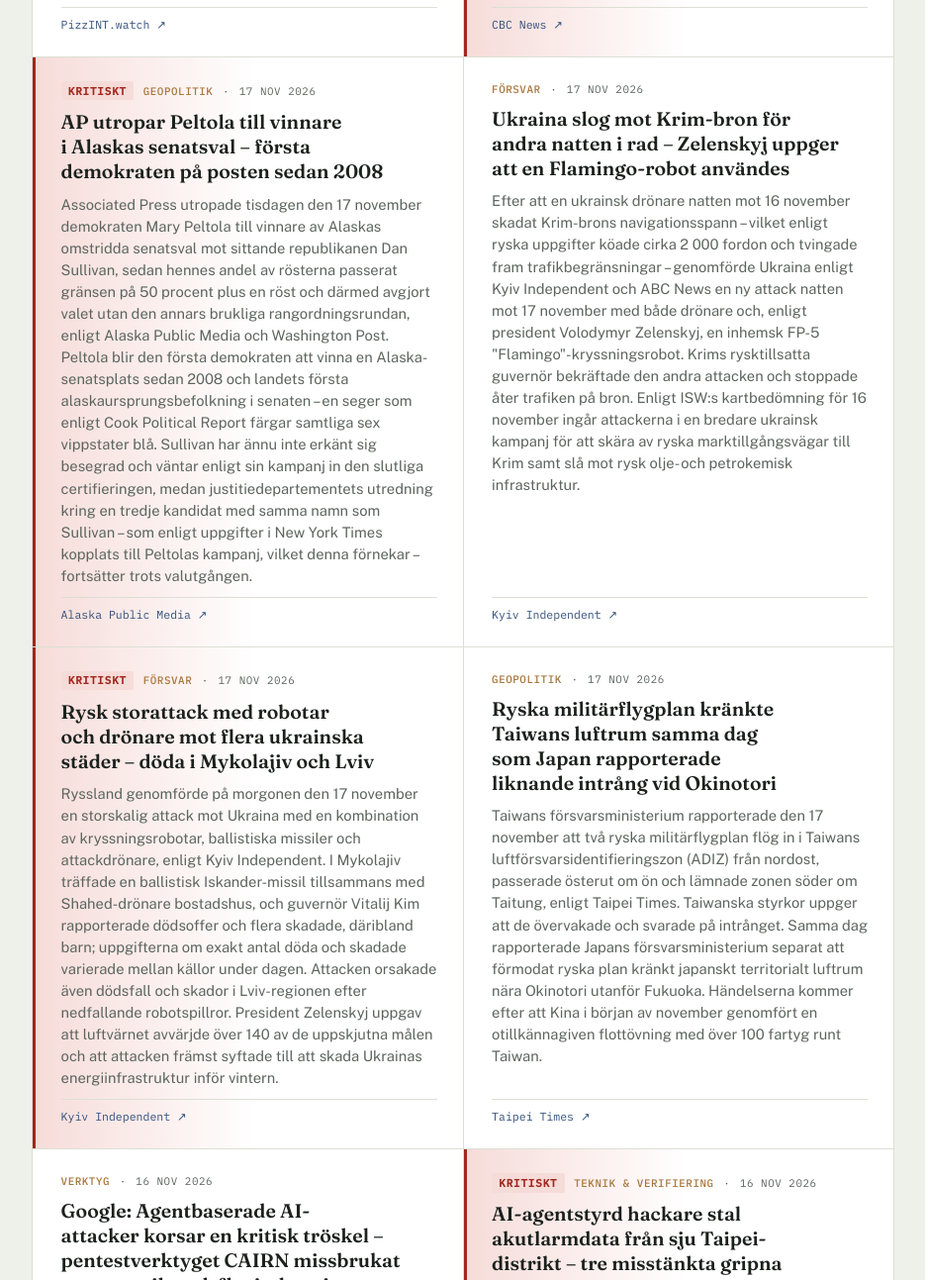
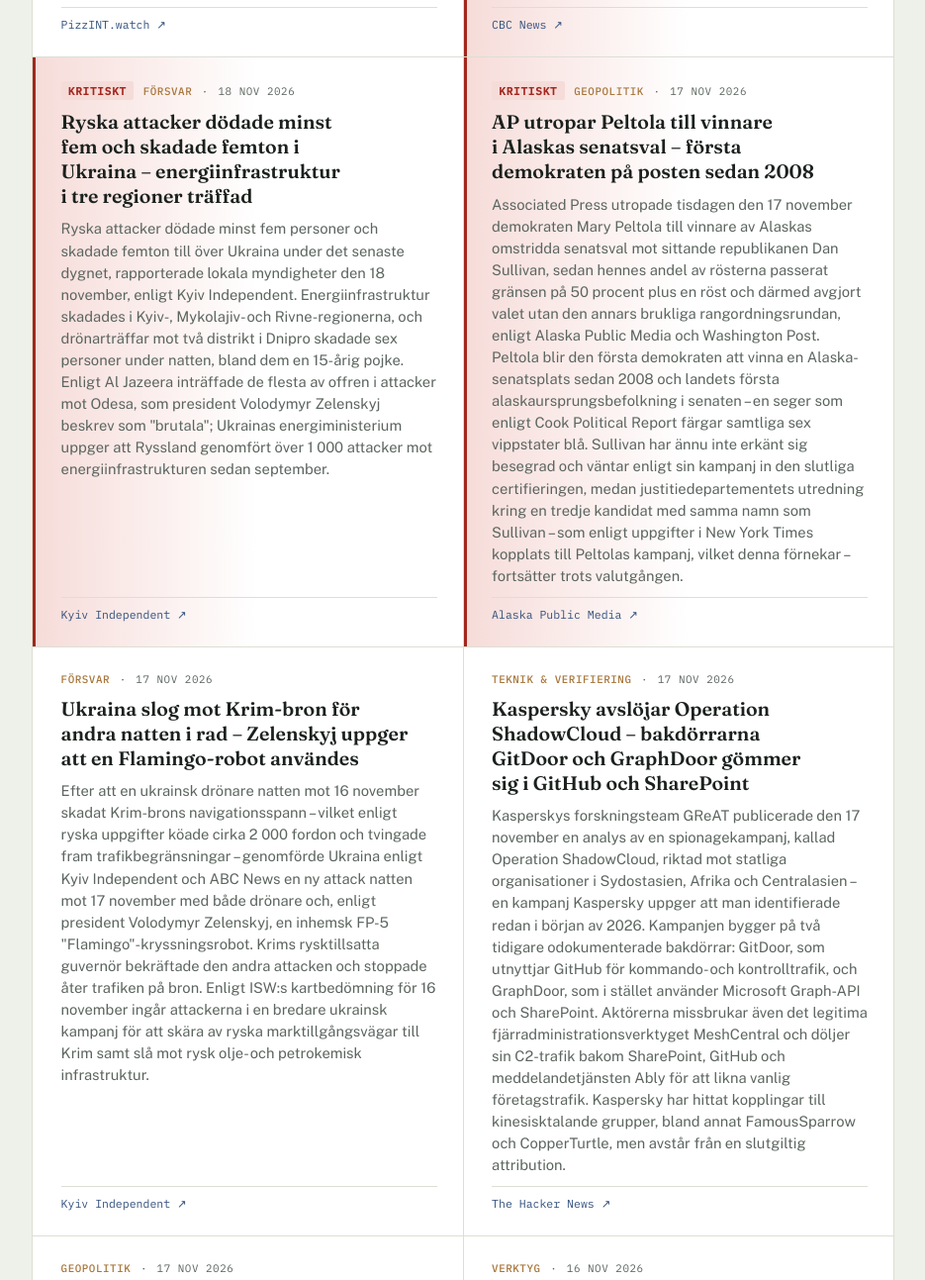
Before and after one commit to DanneE86/Osint, a plain HTML site: page index.html in a window 1280 px wide. Shown: the part 909-2202 px from the top of the page at 99% size, without its empty margins (172-1107 px from the left). Drawn offline with nearby package versions, Linux system fonts and the light colour scheme.

Commit message:
Uppdatera OSINT-bulletinen: 2026-11-20 15:21 UTC
Co-Authored-By: Claude Sonnet 5 <noreply@anthropic.com>
Claude-Session: https://claude.ai/code/session_01CeVZDRAZ2h7kLmyKCdUasE

```diff
--- a/index.html
+++ b/index.html
@@ -287,8 +287,8 @@
     <div class="kicker"><span class="dot"></span>OSINT = Open Source Intelligence, underrättelser ur öppna källor &middot; sammanställd bulletin</div>
     <h1>OSINT-bulletinen</h1>
     <div class="masthead-meta">
-      <span>Ögonblicksbild hämtad <b>20 nov 2026, 02:19 UTC</b></span>
-      <span>11 poster &middot; 5 kategorier &middot; 4 markerade som kritiska</span>
+      <span>Ögonblicksbild hämtad <b>20 nov 2026, 15:21 UTC</b></span>
+      <span>12 poster &middot; 5 kategorier &middot; 4 markerade som kritiska</span>
     </div>
     <div class="refresh-row">
       <a class="refresh-btn" href="https://claude.ai/code/routines/trig_013StyD1gqtgkoKGBttL2AxZ" target="_blank" rel="noopener">&#8635; Hämta senaste nu</a>
@@ -324,6 +324,13 @@
       <a class="source" href="https://www.cbc.ca/news/world/trump-xi-putin-apec-meeting-9.7427718" target="_blank" rel="noopener">CBC News ↗</a>
     </article>
 
+    <article class="card critical" data-cat="forsvar" data-date="2026-11-18">
+      <div class="card-meta"><span class="badge-critical">Kritiskt</span><span class="tag">Försvar</span><span>&middot;</span><span>18 nov 2026</span></div>
+      <h2>Ryska attacker dödade minst fem och skadade femton i Ukraina &ndash; energiinfrastruktur i tre regioner träffad</h2>
+      <p>Ryska attacker dödade minst fem personer och skadade femton till över Ukraina under det senaste dygnet, rapporterade lokala myndigheter den 18 november, enligt Kyiv Independent. Energiinfrastruktur skadades i Kyiv-, Mykolajiv- och Rivne-regionerna, och drönarträffar mot två distrikt i Dnipro skadade sex personer under natten, bland dem en 15-årig pojke. Enligt Al Jazeera inträffade de flesta av offren i attacker mot Odesa, som president Volodymyr Zelenskyj beskrev som &quot;brutala&quot;; Ukrainas energiministerium uppger att Ryssland genomfört över 1 000 attacker mot energiinfrastrukturen sedan september.</p>
+      <a class="source" href="https://kyivindependent.com/russian-attacks-kill-5-injure-15-across-ukraine-over-past-day-as-russia-continues-energy-assault/" target="_blank" rel="noopener">Kyiv Independent ↗</a>
+    </article>
+
     <article class="card critical" data-cat="geopolitik" data-date="2026-11-17">
       <div class="card-meta"><span class="badge-critical">Kritiskt</span><span class="tag">Geopolitik</span><span>&middot;</span><span>17 nov 2026</span></div>
       <h2>AP utropar Peltola till vinnare i Alaskas senatsval &ndash; första demokraten på posten sedan 2008</h2>
@@ -338,11 +345,11 @@
       <a class="source" href="https://kyivindependent.com/ukrainian-forces-reportedly-strike-crimean-bridge-after-russian-missiles-hit-kyiv-bridges/" target="_blank" rel="noopener">Kyiv Independent ↗</a>
     </article>
 
-    <article class="card critical" data-cat="forsvar" data-date="2026-11-17">
-      <div class="card-meta"><span class="badge-critical">Kritiskt</span><span class="tag">Försvar</span><span>&middot;</span><span>17 nov 2026</span></div>
-      <h2>Rysk storattack med robotar och drönare mot flera ukrainska städer &ndash; döda i Mykolajiv och Lviv</h2>
-      <p>Ryssland genomförde på morgonen den 17 november en storskalig attack mot Ukraina med en kombination av kryssningsrobotar, ballistiska missiler och attackdrönare, enligt Kyiv Independent. I Mykolajiv träffade en ballistisk Iskander-missil tillsammans med Shahed-drönare bostadshus, och guvernör Vitalij Kim rapporterade dödsoffer och flera skadade, däribland barn; uppgifterna om exakt antal döda och skadade varierade mellan källor under dagen. Attacken orsakade även dödsfall och skador i Lviv-regionen efter nedfallande robotspillror. President Zelenskyj uppgav att luftvärnet avvärjde över 140 av de uppskjutna målen och att attacken främst syftade till att skada Ukrainas energiinfrastruktur inför vintern.</p>
-      <a class="source" href="https://kyivindependent.com/1-killed-6-injured-in-mykolaiv-amid-russias-mass-missile-and-drone-attack/" target="_blank" rel="noopener">Kyiv Independent ↗</a>
+    <article class="card" data-cat="teknik" data-date="2026-11-17">
+      <div class="card-meta"><span class="tag">Teknik &amp; verifiering</span><span>&middot;</span><span>17 nov 2026</span></div>
+      <h2>Kaspersky avslöjar Operation ShadowCloud &ndash; bakdörrarna GitDoor och GraphDoor gömmer sig i GitHub och SharePoint</h2>
+      <p>Kasperskys forskningsteam GReAT publicerade den 17 november en analys av en spionagekampanj, kallad Operation ShadowCloud, riktad mot statliga organisationer i Sydostasien, Afrika och Centralasien &ndash; en kampanj Kaspersky uppger att man identifierade redan i början av 2026. Kampanjen bygger på två tidigare odokumenterade bakdörrar: GitDoor, som utnyttjar GitHub för kommando- och kontrolltrafik, och GraphDoor, som i stället använder Microsoft Graph-API och SharePoint. Aktörerna missbrukar även det legitima fjärradministrationsverktyget MeshCentral och döljer sin C2-trafik bakom SharePoint, GitHub och meddelandetjänsten Ably för att likna vanlig företagstrafik. Kaspersky har hittat kopplingar till kinesisktalande grupper, bland annat FamousSparrow och CopperTurtle, men avstår från en slutgiltig attribution.</p>
+      <a class="source" href="https://thehackernews.com/2026/11/new-gitdoor-and-graphdoor-backdoors.html" target="_blank" rel="noopener">The Hacker News ↗</a>
     </article>
 
     <article class="card" data-cat="geopolitik" data-date="2026-11-17">
```
